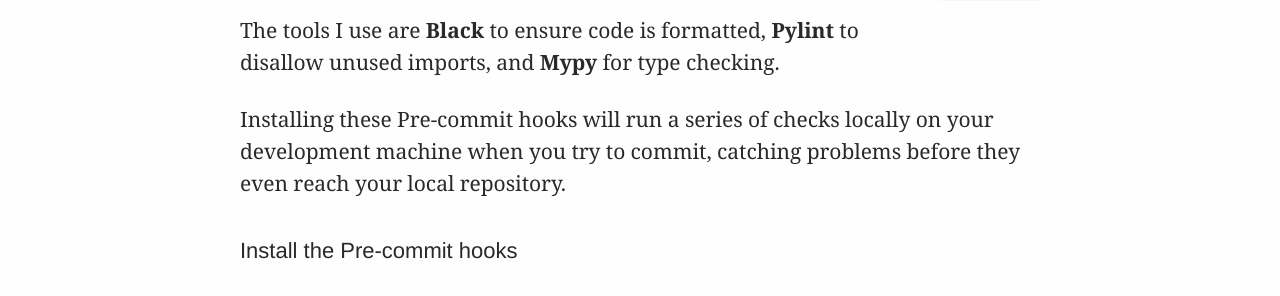
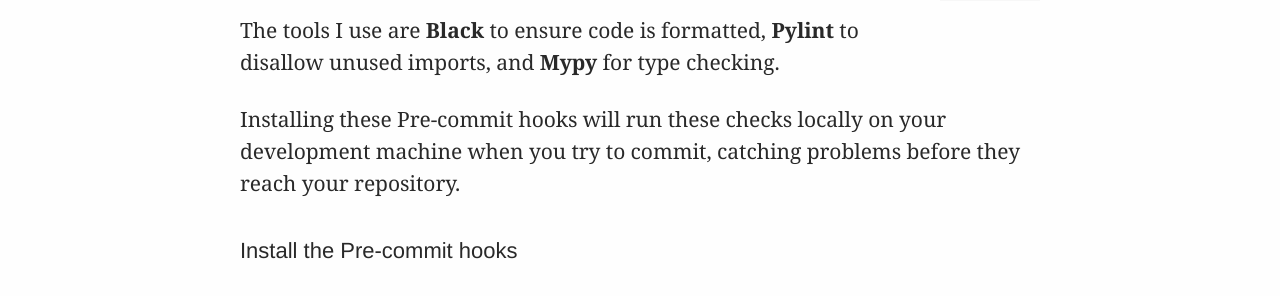
Before and after one commit to explodinglabs/explodinglabs.github.io, a Jekyll site: the page built from docs/_posts/python/2021-07-01-code-quality-pre-commit.markdown, in a window 1280 px wide. Shown: the part 345-641 px from the top of the page. Built offline with Jekyll 4.4.1, drawn with Linux system fonts in a browser that asks for light colours.

Commit message:
Update 2021-07-01-code-quality-pre-commit.markdown

```diff
--- a/docs/_posts/python/2021-07-01-code-quality-pre-commit.markdown
+++ b/docs/_posts/python/2021-07-01-code-quality-pre-commit.markdown
@@ -21,9 +21,9 @@
 The tools I use are **Black** to ensure code is formatted,
 **Pylint** to disallow unused imports, and **Mypy** for type checking.
 
-Installing these Pre-commit hooks will run a series of checks locally on your
-development machine when you try to commit, catching problems before they even
-reach your local repository.
+Installing these Pre-commit hooks will run these checks locally on your
+development machine when you try to commit, catching problems before they
+reach your repository.
 
 ## Install the Pre-commit hooks
 
```
